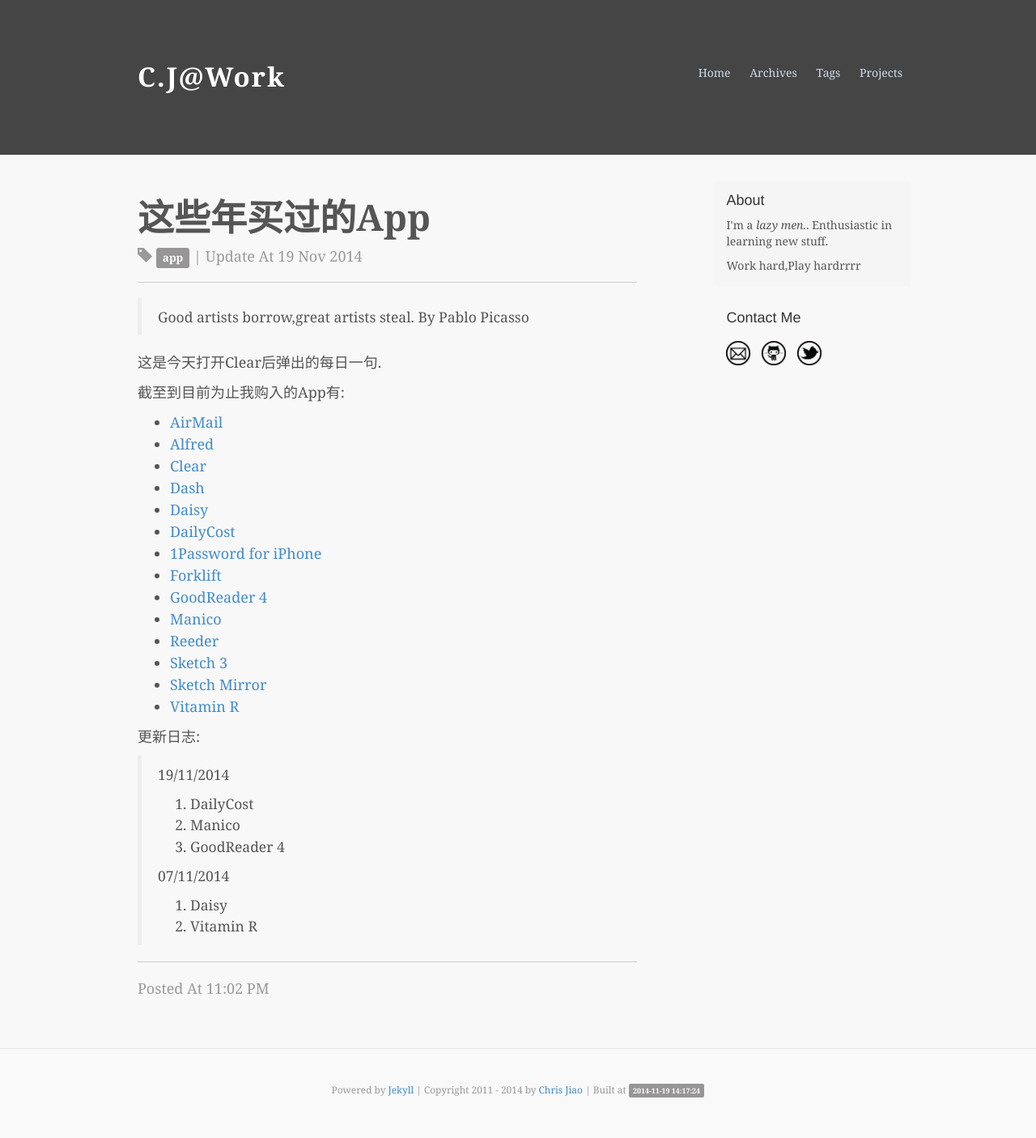
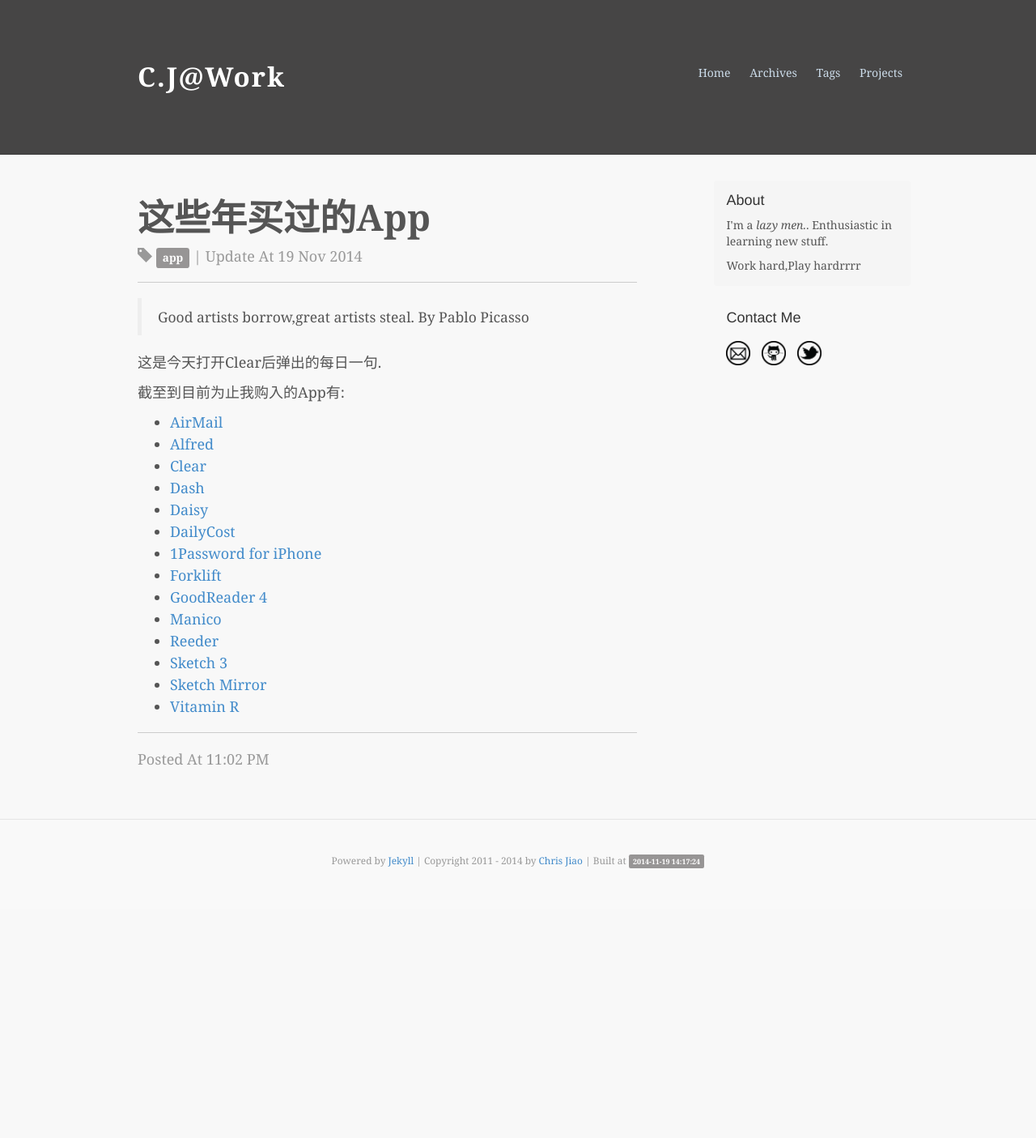
Before and after one commit to Catorpilor/catorpilor.github.com, a Jekyll site: the page built from _posts/2014-08-25-zhe-xie-nian-mai-guo-de-app-dot-dot-dot.md, in a window 1280 px wide. Shown: the whole page at 81% size. Built offline with Jekyll 4.4.1, drawn with Linux system fonts in a browser that asks for light colours; comment, search, counter and statistics services are not loaded; after the commit the page ends 1122 px from its top, so only the background shows below that.

Commit message:
some modified

```diff
--- a/_posts/2014-08-25-zhe-xie-nian-mai-guo-de-app-dot-dot-dot.md
+++ b/_posts/2014-08-25-zhe-xie-nian-mai-guo-de-app-dot-dot-dot.md
@@ -29,15 +29,3 @@
 * [Sketch 3](#sketch)
 * [Sketch Mirror](#smirror)
 * [Vitamin R](#vitaminR)
-
-更新日志:
-> 19/11/2014
-> 1. DailyCost
-> 2. Manico
-> 3. GoodReader 4
->
-> 07/11/2014
-> 1. Daisy
-> 2. Vitamin R
->
->
```
